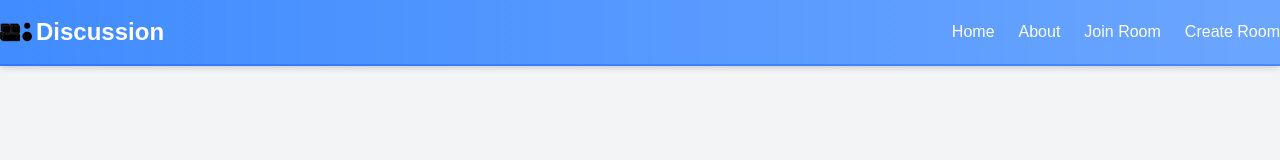
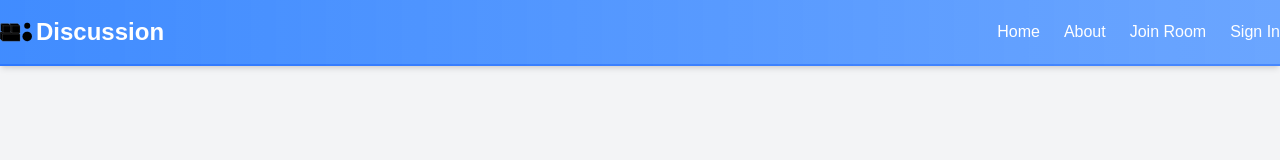
Before and after one commit to john-dunglao-dev/story-poker-react, a Next.js app: page /auth/login in a window 1280 px wide. Shown: the top 160 px of the page. Built offline with nearby package versions, Linux system fonts and the light colour scheme; no server answers.

Commit message:
working login and init disabled links on authenticated users and unauthenticated ones

```diff
--- /dev/null
+++ b/api/auth/check.ts
@@ -0,0 +1,10 @@
+import api from '@/lib/axios';
+import { AxiosResponse } from 'axios';
+
+export const checkAuth = (): Promise<AxiosResponse> => {
+  return api.get('/auth');
+};
+
+export const getAuthenticatedUser = (): Promise<AxiosResponse> => {
+  return api.get('/auth/user');
+};
--- a/app/auth/login/_api/login.ts
+++ b/api/auth/login.ts
@@ -7,3 +7,7 @@ export const login = (
 ): Promise<AxiosResponse> => {
   return api.post('/auth', { email, password });
 };
+
+export const getAuthenticatedUser = (): Promise<AxiosResponse> => {
+  return api.get('/auth/user');
+};
--- a/app/_components/NavigationLinks.tsx
+++ b/app/_components/NavigationLinks.tsx
@@ -1,4 +1,10 @@
-export default function NavigationLinks() {
+export default function NavigationLinks({
+  isAuthenticated,
+  onLogout,
+}: {
+  isAuthenticated?: boolean;
+  onLogout?: (e: Event) => void;
+}) {
   return (
     <nav>
       <ul className="lg:flex lg:space-x-6 mt-16 lg:mt-0 space-y-4 lg:space-y-0">
@@ -26,6 +32,21 @@ export default function NavigationLinks() {
             Join Room
           </a>
         </li>
+
+        {!isAuthenticated && (
+          <li className="py-3 lg:py-0 border-b border-white/20 lg:border-0">
+            <a
+              href="/auth/login"
+              className="text-white hover:text-gray-200 transition-colors"
+            >
+              Sign In
+            </a>
+          </li>
+        )}
+
+        {/* Can create room only if authenticated */}
+        {isAuthenticated && (
+          <>
             <li className="py-3 lg:py-0 border-b border-white/20 lg:border-0">
               <a
                 href="/room/create"
@@ -34,6 +55,18 @@ export default function NavigationLinks() {
                 Create Room
               </a>
             </li>
+
+            <li className="py-3 lg:py-0 border-b border-white/20 lg:border-0">
+              <a
+                href="#"
+                className="text-white hover:text-gray-200 transition-colors"
+                onClick={onLogout}
+              >
+                Sign Out
+              </a>
+            </li>
+          </>
+        )}
       </ul>
     </nav>
   );
--- a/app/_components/WebsiteHeader.tsx
+++ b/app/_components/WebsiteHeader.tsx
@@ -8,14 +8,45 @@ import {
 } from '@headlessui/react';
 import { Ellipsis } from 'lucide-react';
 import NavigationLinks from './NavigationLinks';
-import { useState } from 'react';
+import { useEffect, useState } from 'react';
+import { checkAuth } from '@/api/auth/check';
+import { deleteCookie } from 'cookies-next';
+import { useRouter } from 'next/navigation';
 
 export default function WebsiteHeader() {
+  const router = useRouter();
+
   const [isOpen, setIsOpen] = useState(false);
+  const [isAuthenticated, setIsAuthenticated] = useState(false);
 
   function handleToggleMenu(open: boolean) {
     setIsOpen(open);
   }
+
+  const handleLogout = (e: Event) => {
+    e.preventDefault();
+
+    deleteCookie('accessToken', { path: '/' });
+    deleteCookie('refreshToken', { path: '/' });
+    setIsAuthenticated(false);
+
+    router.push('/auth/login');
+    handleToggleMenu(false);
+  };
+
+  useEffect(() => {
+    checkAuth()
+      .then((res) => {
+        if (res.status === 200) {
+          setIsAuthenticated(true);
+        } else {
+          setIsAuthenticated(false);
+        }
+      })
+      .catch(() => {
+        setIsAuthenticated(false);
+      });
+  }, []);
 
   return (
     <header className="bg-linear-to-r from-blue-500/90 to-blue-500/70 backdrop-blur-sm shadow-md border-b-2 border-blue-600/40">
@@ -35,7 +66,10 @@ export default function WebsiteHeader() {
         </div>
 
         <div className="hidden lg:block">
-          <NavigationLinks />
+          <NavigationLinks
+            isAuthenticated={isAuthenticated}
+            onLogout={handleLogout}
+          />
         </div>
 
         <div className="lg:hidden flex items-center">
@@ -71,7 +105,10 @@ export default function WebsiteHeader() {
                 leaveTo="translate-x-full"
               >
                 <DialogPanel className="w-64 h-full bg-blue-400 backdrop-blur-xs px-3 border-l-2 border-blue-600/50">
-                  <NavigationLinks />
+                  <NavigationLinks
+                    isAuthenticated={isAuthenticated}
+                    onLogout={handleLogout}
+                  />
                 </DialogPanel>
               </TransitionChild>
             </div>
--- a/app/auth/login/page.tsx
+++ b/app/auth/login/page.tsx
@@ -1,7 +1,7 @@
 'use client';
 
 import { FormEvent, useState } from 'react';
-import { login } from './_api/login';
+import { login } from '@/api/auth/login';
 
 export default function Page() {
   const [email, setEmail] = useState('');
@@ -42,6 +42,7 @@ export default function Page() {
               value={email}
               onChange={(e) => setEmail(e.target.value)}
               className="w-full px-3 py-2 rounded-md border border-gray-300 focus:outline-none focus:ring-2 focus:ring-indigo-500"
+              autoComplete="email"
             />
           </label>
 
@@ -53,6 +54,7 @@ export default function Page() {
               value={password}
               onChange={(e) => setPassword(e.target.value)}
               className="w-full px-3 py-2 rounded-md border border-gray-300 focus:outline-none focus:ring-2 focus:ring-indigo-500"
+              autoComplete="current-password"
             />
           </label>
 
--- a/package.json
+++ b/package.json
@@ -12,6 +12,7 @@
     "@headlessui/react": "^2.2.9",
     "@reduxjs/toolkit": "^2.11.2",
     "axios": "^1.13.4",
+    "cookies-next": "^6.1.1",
     "lucide-react": "^0.562.0",
     "next": "^16.1.6",
     "react": "^19.2.4",
```
Also changed, not shown: 1 other file (tests, documents, lock files or other folders). Lines whose indentation alone changed are shown as unchanged.
